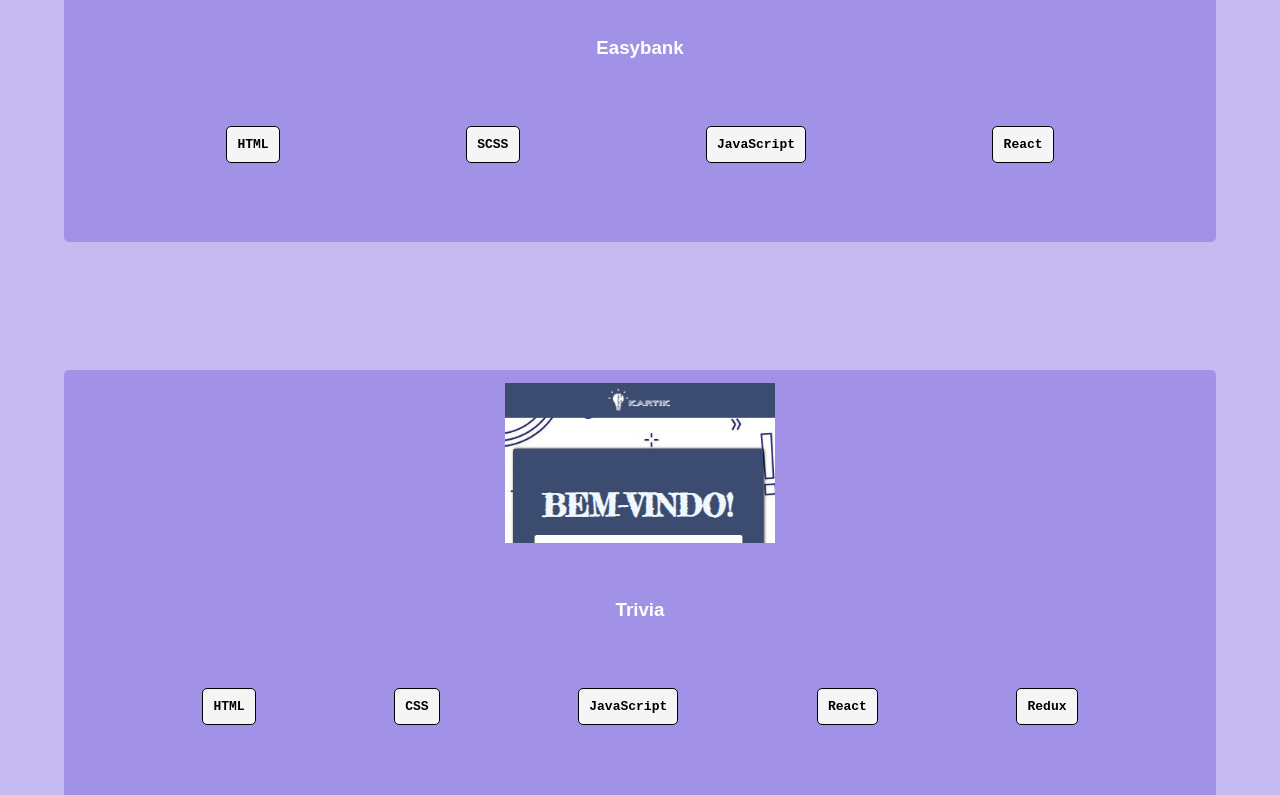
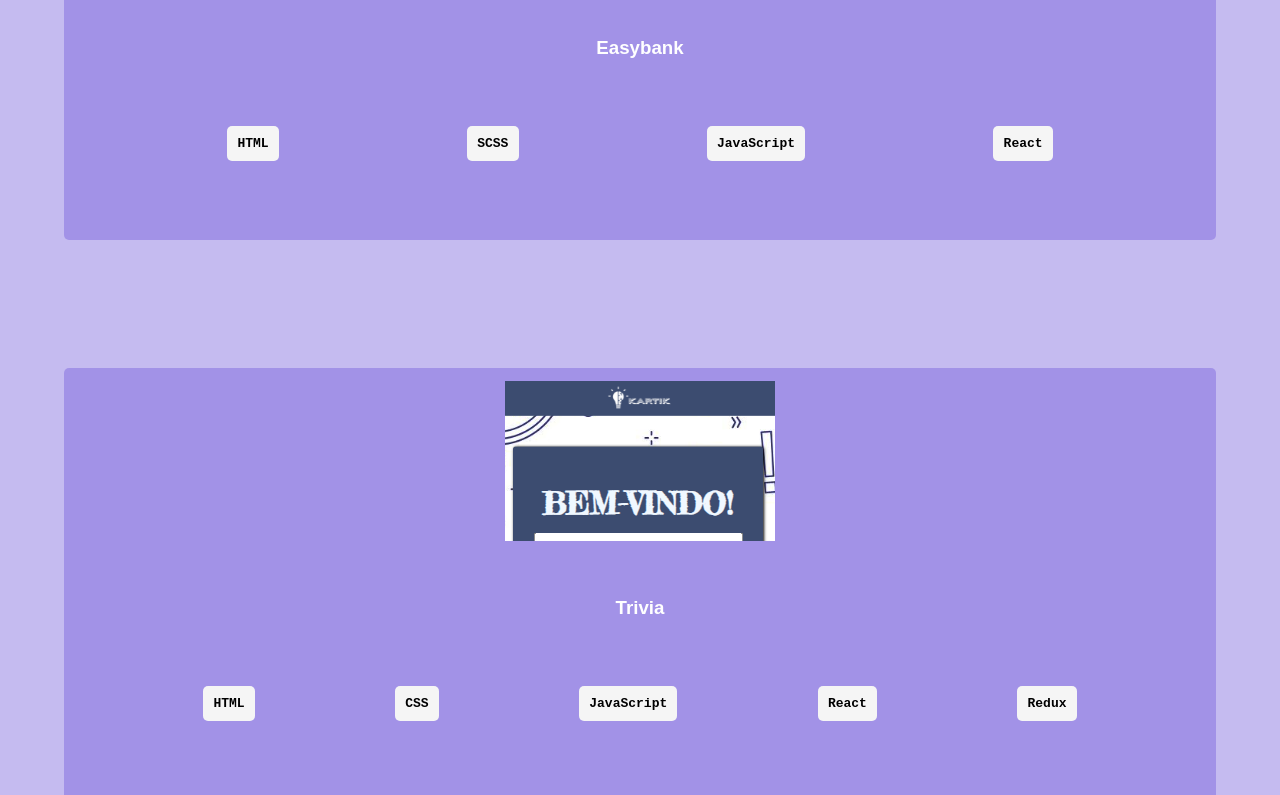
Before and after one commit to matheustkaczyk/portfolio-tkaczyk, a React (Vite) app: page / in a window 1280 px wide. Shown: the part 2680-3475 px from the top of the page. Built offline with nearby package versions, Linux system fonts and the light colour scheme; a web font is replaced by a local one.

Commit message:
fix: removendo border das tags

```diff
--- a/src/App.scss
+++ b/src/App.scss
@@ -306,7 +306,6 @@ video {
             padding: 1%;
             margin: 1%;
             border-radius: 5px;
-            border: solid black 1px;
             background-color: whitesmoke;
           }
         }
```
